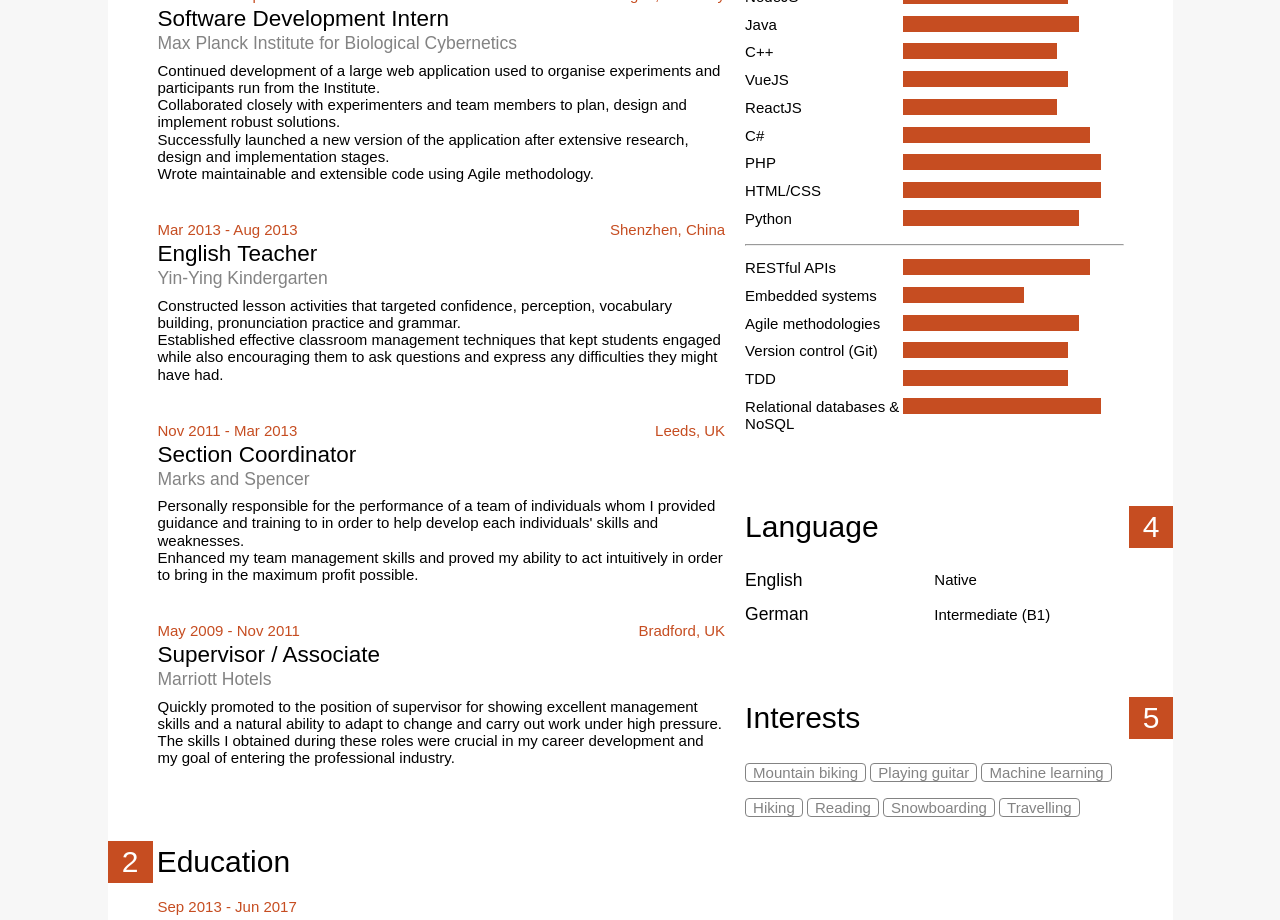
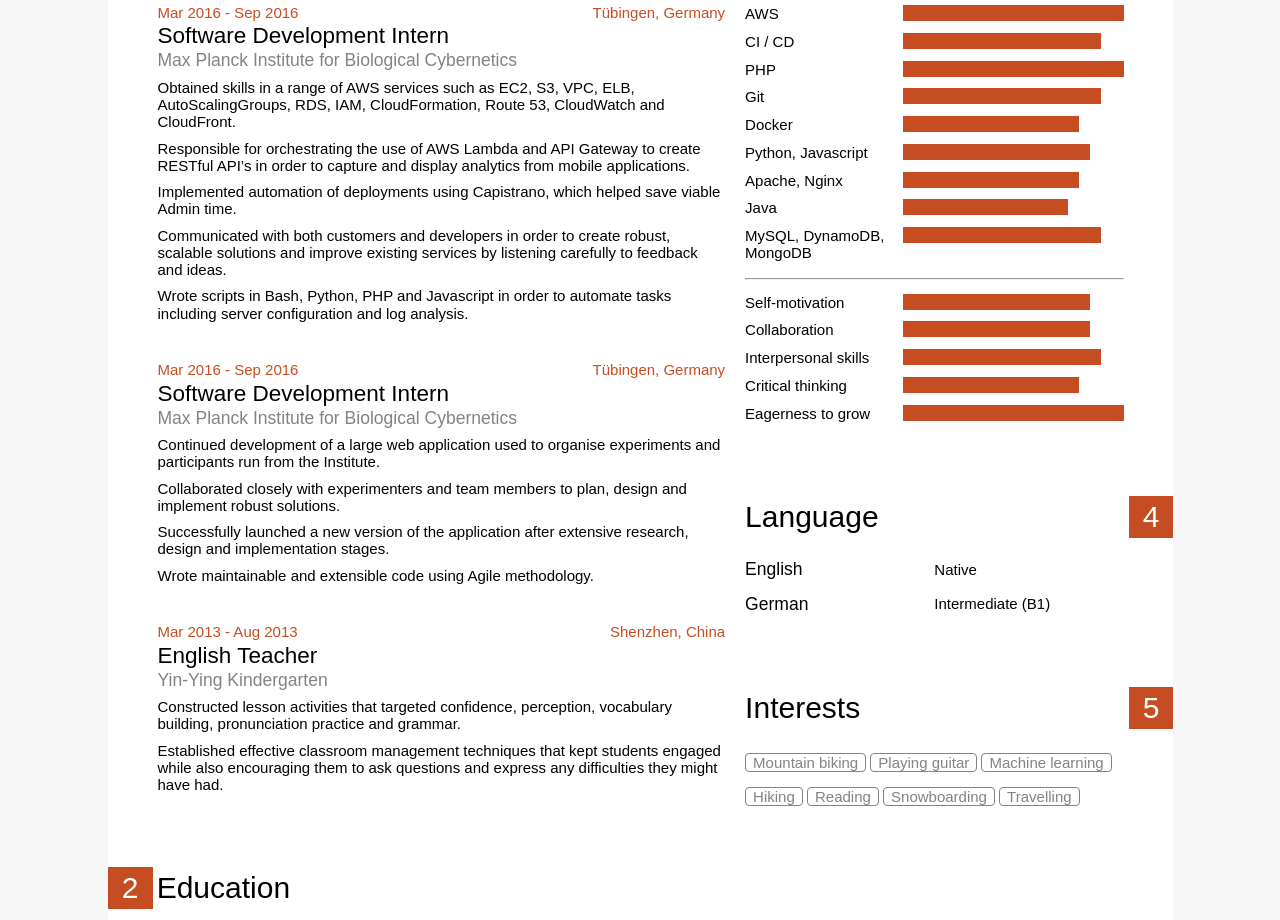
Before and after one commit to sebastiean/resume, a plain HTML site: page index.html in a window 1280 px wide. Shown: the part 337-1257 px from the top of the page. Drawn offline with nearby package versions, Linux system fonts and the light colour scheme; a web font is replaced by a local one.

Commit message:
Major update

```diff
--- a/index.html
+++ b/index.html
@@ -17,13 +17,13 @@
         <ul>
           <li></span>sebastiean.gatti@gmail.com<span class="fa fa-fw fa-envelope"></li>
           <li></span>(+44) 07960261304<span class="fa fa-fw fa-phone"></li>
-          <li></span>Bradford, UK<span class="fa fa-fw fa-map-marker"></li>
+          <li></span>Edinburgh, UK<span class="fa fa-fw fa-map-marker"></li>
           <li></span>seb.gatti<span class="fa fa-fw fa-skype"></li>
           <div class="clearfix"></div>
         </ul>
       </div>
     <div class="details flex-grid">
-      <p class="objective col-8">To secure a promising position in the area of Software Development at an established company that can offer me not only a challenge, but also the opportunity for career advancement and professional growth.</p>
+      <p class="objective col-8">Skilled DevOps engineer with experience in cloud infrastructure and programming. As an engineer at NN4M, set up and monitored over 30 EC2 instances during pre-peak retail season testing. Wrote scripts to automate analysis of logs in order to improve traffic routing. Optimised AWS services to help reduce company costs by 20%.</p>
     </div>
   </div><!--// top //-->
 
@@ -39,28 +39,29 @@
         <span class="location">T&uuml;bingen, Germany</span>
         <h3>Software Development Intern</h3>
         <h4 class="company">Max Planck Institute for Biological Cybernetics</h4>
-        <p>Continued development of a large web application used to organise experiments and participants run from the Institute. <br>Collaborated closely with experimenters and team members to plan, design and implement robust solutions. <br>Successfully launched a new version of the application after extensive research, design and implementation stages. <br>Wrote maintainable and extensible code using Agile methodology.</p>
+        <p>Obtained skills in a range of AWS services such as EC2, S3, VPC, ELB, AutoScalingGroups, RDS, IAM, CloudFormation, Route 53, CloudWatch and CloudFront.</p>
+        <p>Responsible for orchestrating the use of AWS Lambda and API Gateway to create RESTful API’s in order to capture and display analytics from mobile applications.</p>
+        <p>Implemented automation of deployments using Capistrano, which helped save viable Admin time.</p>
+        <p>Communicated with both customers and developers in order to create robust, scalable solutions and improve existing services by listening carefully to feedback and ideas.</p>
+        <p>Wrote scripts in Bash, Python, PHP and Javascript in order to automate tasks including server configuration and log analysis.</p>
+      </div>
+      <div class="section">
+        <span class="date">Mar 2016 - Sep 2016</span>
+        <span class="location">T&uuml;bingen, Germany</span>
+        <h3>Software Development Intern</h3>
+        <h4 class="company">Max Planck Institute for Biological Cybernetics</h4>
+        <p>Continued development of a large web application used to organise experiments and participants run from the Institute.</p>
+        <p>Collaborated closely with experimenters and team members to plan, design and implement robust solutions.</p>
+        <p>Successfully launched a new version of the application after extensive research, design and implementation stages.</p>
+        <p>Wrote maintainable and extensible code using Agile methodology.</p>
       </div>
       <div class="section">
         <span class="date">Mar 2013 - Aug 2013</span>
         <span class="location">Shenzhen, China</span>
         <h3>English Teacher</h3>
         <h4 class="company">Yin-Ying Kindergarten</h4>
-        <p>Constructed lesson activities that targeted confidence, perception, vocabulary building, pronunciation practice and grammar. <br>Established effective classroom management techniques that kept students engaged while also encouraging them to ask questions and express any difficulties they might have had.</p>
-      </div>
-      <div class="section">
-        <span class="date">Nov 2011 - Mar 2013</span>
-        <span class="location">Leeds, UK</span>
-        <h3>Section Coordinator</h3>
-        <h4 class="company">Marks and Spencer</h4>
-        <p>Personally responsible for the performance of a team of individuals whom I provided guidance and training to in order to help develop each individuals' skills and weaknesses. <br>Enhanced my team management skills and proved my ability to act intuitively in order to bring in the maximum profit possible.</p>
-      </div>
-      <div class="section">
-        <span class="date">May 2009 - Nov 2011</span>
-        <span class="location">Bradford, UK</span>
-        <h3>Supervisor / Associate</h3>
-        <h4 class="company">Marriott Hotels</h4>
-        <p>Quickly promoted to the position of supervisor for showing excellent management skills and a natural ability to adapt to change and carry out work under high pressure. <br>The skills I obtained during these roles were crucial in my career development and my goal of entering the professional industry.</p>
+        <p>Constructed lesson activities that targeted confidence, perception, vocabulary building, pronunciation practice and grammar.</p>
+        <p>Established effective classroom management techniques that kept students engaged while also encouraging them to ask questions and express any difficulties they might have had.</p>
       </div>
     </div>
     <div class="container">
@@ -92,108 +93,101 @@
         <div class="clearfix"></div>
       <div class="skills section">
         <div class="skill flex-grid">
-          <p class="col-5">NodeJS</p>
+          <p class="col-5">AWS</p>
+          <div class="col-7 box">
+            <div class="bar value-95">
+            </div>
+          </div>
+        </div>
+        <div class="skill flex-grid">
+          <p class="col-5">CI / CD</p>
+          <div class="col-7 box">
+            <div class="bar value-90">
+            </div>
+          </div>
+        </div>
+        <div class="skill flex-grid">
+          <p class="col-5">PHP</p>
+          <div class="col-7 box">
+            <div class="bar value-95">
+            </div>
+          </div>
+        </div>
+        <div class="skill flex-grid">
+          <p class="col-5">Git</p>
+          <div class="col-7 box">
+            <div class="bar value-90">
+            </div>
+          </div>
+        </div>
+        <div class="skill flex-grid">
+          <p class="col-5">Docker</p>
+          <div class="col-7 box">
+            <div class="bar value-80">
+            </div>
+          </div>
+        </div>
+        <div class="skill flex-grid">
+          <p class="col-5">Python, Javascript</p>
+          <div class="col-7 box">
+            <div class="bar value-85">
+            </div>
+          </div>
+        </div>
+        <div class="skill flex-grid">
+          <p class="col-5">Apache, Nginx</p>
+          <div class="col-7 box">
+            <div class="bar value-80">
+            </div>
+          </div>
+        </div>
+        <div class="skill flex-grid">
+          <p class="col-5">Java</p>
           <div class="col-7 box">
             <div class="bar value-75">
             </div>
           </div>
         </div>
         <div class="skill flex-grid">
-          <p class="col-5">Java</p>
+          <p class="col-5">MySQL, DynamoDB, MongoDB</p>
+          <div class="col-7 box">
+            <div class="bar value-90">
+            </div>
+          </div>
+        </div>
+        <hr>
+        <div class="skill flex-grid">
+          <p class="col-5">Self-motivation</p>
+          <div class="col-7 box">
+            <div class="bar value-85">
+            </div>
+          </div>
+        </div>
+        <div class="skill flex-grid">
+          <p class="col-5">Collaboration</p>
+          <div class="col-7 box">
+            <div class="bar value-85">
+            </div>
+          </div>
+        </div>
+        <div class="skill flex-grid">
+          <p class="col-5">Interpersonal skills</p>
+          <div class="col-7 box">
+            <div class="bar value-90">
+            </div>
+          </div>
+        </div>
+        <div class="skill flex-grid">
+          <p class="col-5">Critical thinking</p>
           <div class="col-7 box">
             <div class="bar value-80">
             </div>
           </div>
         </div>
         <div class="skill flex-grid">
-          <p class="col-5">C++</p>
+          <p class="col-5">Eagerness to grow</p>
           <div class="col-7 box">
-            <div class="bar value-70">
-            </div>
-          </div>
-        </div>
-        <div class="skill flex-grid">
-          <p class="col-5">VueJS</p>
-          <div class="col-7 box">
-            <div class="bar value-75">
-            </div>
-          </div>
-        </div>
-        <div class="skill flex-grid">
-          <p class="col-5">ReactJS</p>
-          <div class="col-7 box">
-            <div class="bar value-70">
-            </div>
-          </div>
-        </div>
-        <div class="skill flex-grid">
-          <p class="col-5">C#</p>
-          <div class="col-7 box">
-            <div class="bar value-85">
-            </div>
-          </div>
-        </div>
-        <div class="skill flex-grid">
-          <p class="col-5">PHP</p>
-          <div class="col-7 box">
-            <div class="bar value-90">
-            </div>
-          </div>
-        </div>
-        <div class="skill flex-grid">
-          <p class="col-5">HTML/CSS</p>
-          <div class="col-7 box">
-            <div class="bar value-90">
-            </div>
-          </div>
-        </div>
-        <div class="skill flex-grid">
-          <p class="col-5">Python</p>
-          <div class="col-7 box">
-            <div class="bar value-80">
-            </div>
-          </div>
-        </div>
-        <hr>
-        <div class="skill flex-grid">
-          <p class="col-5">RESTful APIs</p>
-          <div class="col-7 box">
-            <div class="bar value-85">
-            </div>
-          </div>
-        </div>
-        <div class="skill flex-grid">
-          <p class="col-5">Embedded systems</p>
-          <div class="col-7 box">
-            <div class="bar value-55">
-            </div>
-          </div>
-        </div>
-        <div class="skill flex-grid">
-          <p class="col-5">Agile methodologies</p>
-          <div class="col-7 box">
-            <div class="bar value-80">
-            </div>
-          </div>
-        </div>
-        <div class="skill flex-grid">
-          <p class="col-5">Version control (Git)</p>
-          <div class="col-7 box">
-            <div class="bar value-75">
-            </div>
-          </div>
-        </div>
-        <div class="skill flex-grid">
-          <p class="col-5">TDD</p>
-          <div class="col-7 box">
-            <div class="bar value-75">
-            </div>
-          </div>
-        </div>
-        <div class="skill flex-grid">
-          <p class="col-5">Relational databases &amp; NoSQL</p>
-          <div class="col-7 box">
-            <div class="bar value-90">
+            <div class="bar value-100">
             </div>
           </div>
         </div>
```
